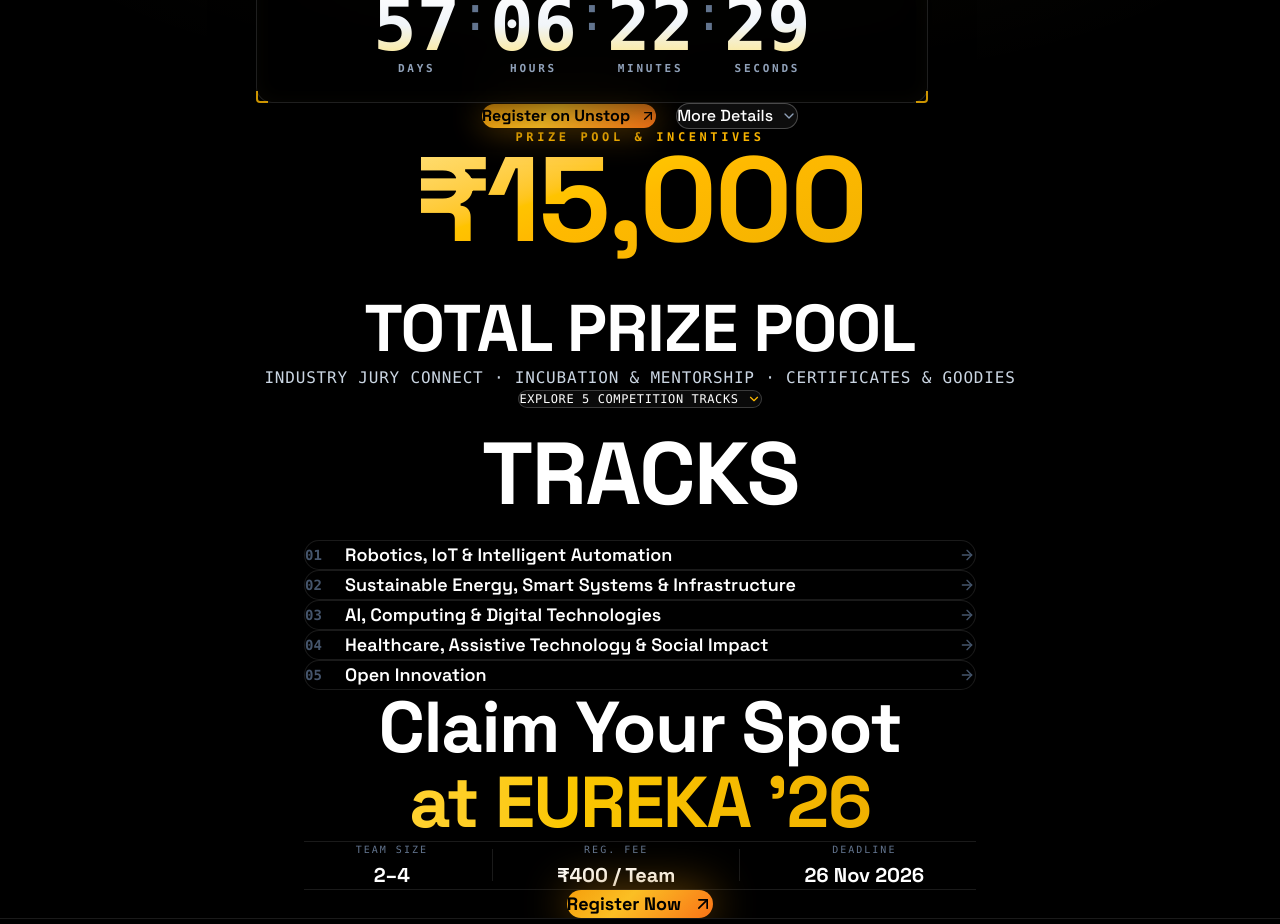
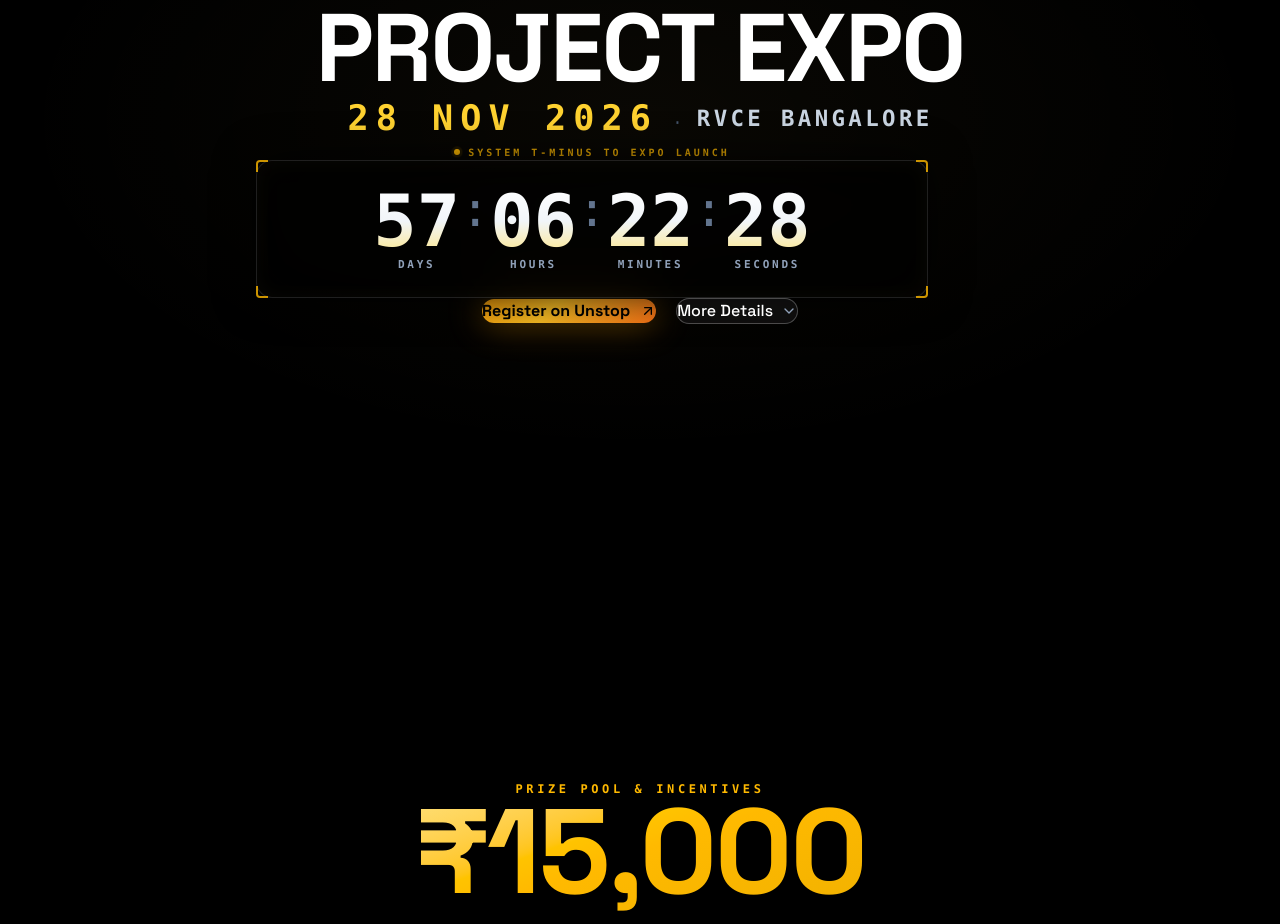
Before and after one commit to Akshat-rvce/EUREKA2026, a Next.js app: page / in a window 1280 px wide. Shown: the part 1080-2004 px from the top of the page. Built offline with nearby package versions, Linux system fonts and the light colour scheme.

Commit message:
fix: restore distinct slide presentation with min-h-screen while maintaining balanced inner spacing

```diff
--- a/src/components/sections/MainExperience.tsx
+++ b/src/components/sections/MainExperience.tsx
@@ -90,7 +90,7 @@ export function MainExperience() {
       ══════════════════════════════════════════════════════════ */}
       <section
         id="expo-intro"
-        className="relative w-full flex items-center justify-center px-6 sm:px-10 py-12 sm:py-16"
+        className="relative min-h-screen w-full flex items-center justify-center px-6 sm:px-10 py-16 sm:py-20"
         style={{ background: "rgba(0,0,0,0.94)" }}
       >
         {/* Ambient glow */}
@@ -187,7 +187,7 @@ export function MainExperience() {
       ══════════════════════════════════════════════════════════ */}
       <section
         id="prizes"
-        className="relative w-full flex items-center justify-center px-6 sm:px-10 py-10 sm:py-12"
+        className="relative min-h-screen w-full flex items-center justify-center px-6 sm:px-10 py-16 sm:py-20"
         style={{ background: "rgba(0,0,0,0.95)" }}
       >
         <div className="w-full max-w-4xl mx-auto flex flex-col items-center text-center">
@@ -228,7 +228,7 @@ export function MainExperience() {
             whileInView={{ opacity: 1, y: 0 }}
             viewport={{ once: true, margin: "-120px" }}
             transition={{ duration: 0.5, delay: 0.3 }}
-            onClick={() => { playClickSound(); scrollTo("#tracks", { offset: -30 }); }}
+            onClick={() => { playClickSound(); scrollTo("#tracks", { offset: 0 }); }}
             onMouseEnter={playHoverSound}
             className="px-7 py-3 rounded-full border border-white/20 hover:border-white/50 bg-white/[0.04] text-white text-xs font-mono tracking-wider flex items-center gap-2 transition-all duration-300"
           >
@@ -243,7 +243,7 @@ export function MainExperience() {
       ══════════════════════════════════════════════════════════ */}
       <section
         id="tracks"
-        className="relative w-full flex items-center justify-center px-6 sm:px-10 py-10 sm:py-12"
+        className="relative min-h-screen w-full flex items-center justify-center px-6 sm:px-10 py-16 sm:py-20"
         style={{ background: "rgba(0,0,0,0.95)" }}
       >
         <div className="w-full max-w-2xl mx-auto flex flex-col items-center text-center">
@@ -300,7 +300,7 @@ export function MainExperience() {
       ══════════════════════════════════════════════════════════ */}
       <section
         id="register"
-        className="relative w-full flex items-center justify-center px-6 sm:px-10 py-10 sm:py-14"
+        className="relative min-h-screen w-full flex items-center justify-center px-6 sm:px-10 py-16 sm:py-20"
         style={{ background: "rgba(0,0,0,0.97)" }}
       >
         <div className="w-full max-w-2xl mx-auto flex flex-col items-center text-center">
```
